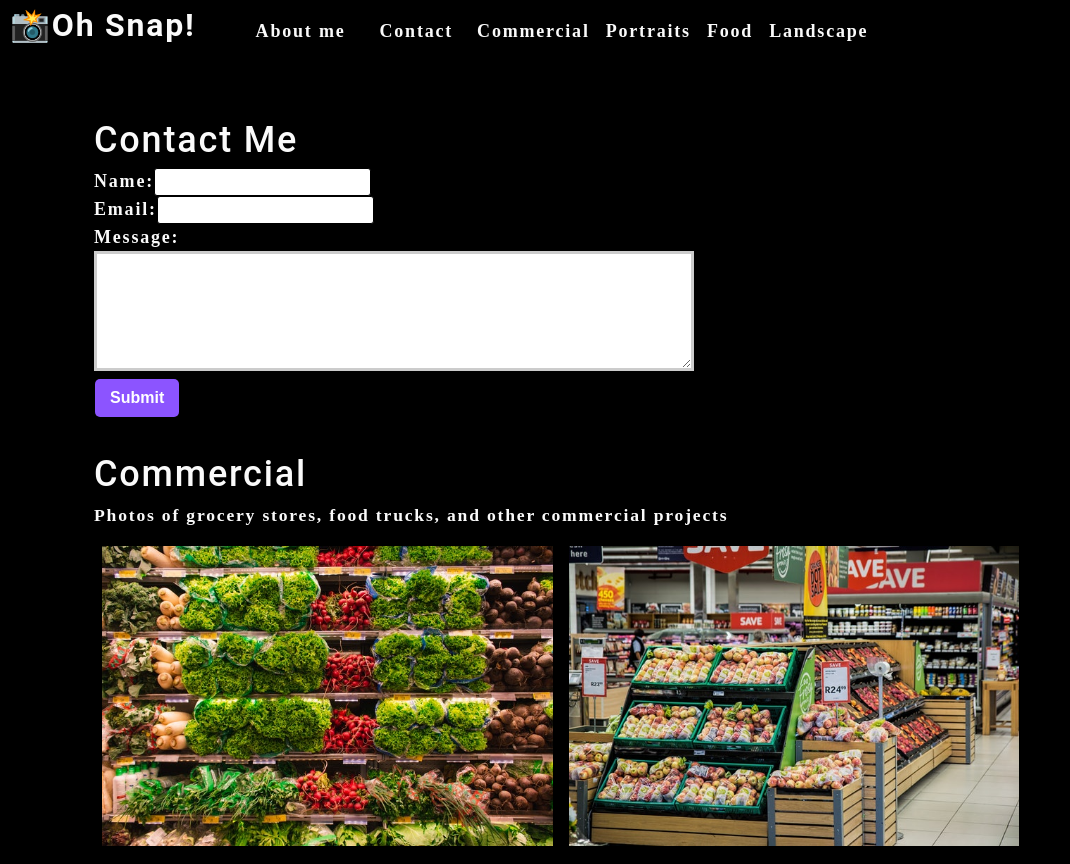
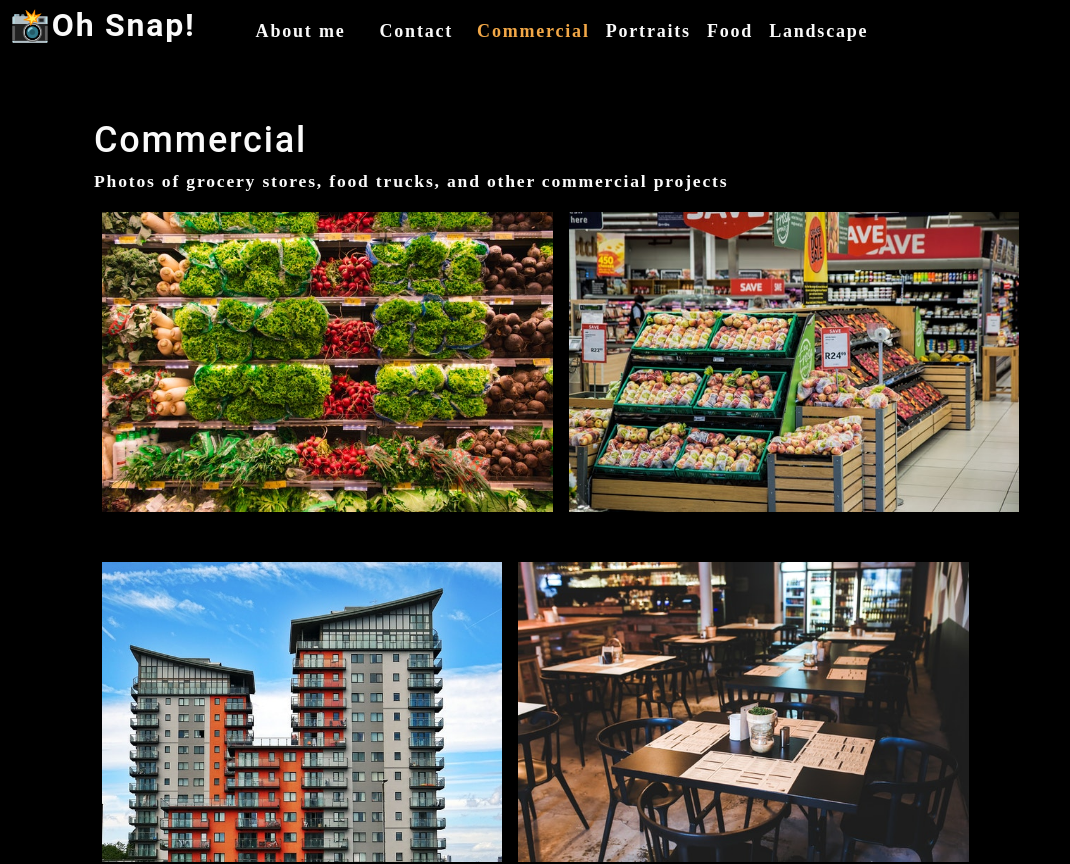
Before and after one commit to Brichardson117/photo-port, a React (Create React App) app: page / in a window 1280 px wide. Shown: the top 864 px of the page, without its empty margins (0-1070 px from the left). Built offline with nearby package versions, Linux system fonts and the light colour scheme.

Commit message:
contact component complete

```diff
--- a/src/App.js
+++ b/src/App.js
@@ -1,20 +1,24 @@
-import React, { useState } from 'react';
-import Nav from './componets/Nav';
-import About from './componets/About';
-import Gallery from './componets/Gallery';
-import ContactForm from './componets/Contact'
+import React, { useState } from "react";
+import Nav from "./componets/Nav";
+import About from "./componets/About";
+import Gallery from "./componets/Gallery";
+import ContactForm from "./componets/Contact";
 
 function App() {
   const [categories] = useState([
     {
-      name: 'commercial',
-      description: 'Photos of grocery stores, food trucks, and other commercial projects',
+      name: "commercial",
+      description:
+        "Photos of grocery stores, food trucks, and other commercial projects",
     },
-    { name: 'portraits', description: 'Portraits of people in my life' },
-    { name: 'food', description: 'Delicious delicacies' },
-    { name: 'landscape', description: 'Fields, farmhouses, waterfalls, and the beauty of nature' },
+    { name: "portraits", description: "Portraits of people in my life" },
+    { name: "food", description: "Delicious delicacies" },
+    {
+      name: "landscape",
+      description: "Fields, farmhouses, waterfalls, and the beauty of nature",
+    },
   ]);
-
+  const [contactSelected, setContactSelected] = useState(false);
   const [currentCategory, setCurrentCategory] = useState(categories[0]);
 
   return (
@@ -23,11 +27,19 @@
         categories={categories}
         setCurrentCategory={setCurrentCategory}
         currentCategory={currentCategory}
+        contactSelected={contactSelected}
+        setContactSelected={setContactSelected}
       ></Nav>
       <main>
-        <ContactForm></ContactForm>
-        <Gallery currentCategory={currentCategory}></Gallery>
-        <About></About>
+        {!contactSelected ? (
+          // <> and </> are shorthand abbreviations for <React.Fragment></React.Fragment>
+          <>
+            <Gallery currentCategory={currentCategory}></Gallery>
+            <About></About>
+          </>
+        ) : (
+          <ContactForm></ContactForm>
+        )}
       </main>
     </div>
   );
--- a/src/componets/Contact/index.js
+++ b/src/componets/Contact/index.js
@@ -1,4 +1,5 @@
 import React, { useState } from "react";
+import { validateEmail } from "../../utils/helpers";
 
 function ContactForm() {
   const [formState, setFormState] = useState({
@@ -6,16 +7,39 @@
     email: "",
     message: "",
   });
+
+  const [errorMessage, setErrorMessage] = useState("");
+
   const { name, email, message } = formState;
   function handleChange(e) {
-    setFormState({ ...formState, [e.target.name]: e.target.value });
+    if (e.target.name === "email") {
+      const isValid = validateEmail(e.target.value);
+      console.log(isValid);
+      if (!isValid) {
+        setErrorMessage("Your email is invalid.");
+      } else {
+        setErrorMessage();
+      }
+
+      if (!e.target.value) {
+        setErrorMessage(`${e.target.name} is required. `);
+      } else {
+        setErrorMessage("");
+      }
+    }
+
+    if (!errorMessage) {
+      setFormState({ ...formState, [e.target.name]: e.target.value });
+    }
+
+    console.log("errorMessage", errorMessage);
   }
-  console.log(formState);
-  function handleSubmit(e){
-      e.preventDefault();
-      console.log(formState)
+
+  function handleSubmit(e) {
+    e.preventDefault();
+    console.log(formState);
   }
-    return (
+  return (
     <section>
       <h1>Contact Me</h1>
       <form id="contact-form" onSubmit={handleSubmit}>
@@ -25,17 +49,33 @@
             type="text"
             name="name"
             defaultValue={name}
-            onChange={handleChange}
+            onBlur={handleChange}
           />
         </div>
         <div>
           <label htmlFor="email">Email:</label>
-          <input type="email" name="email" defaultValue={email} onChange={handleChange} />
+          <input
+            type="email"
+            name="email"
+            defaultValue={email}
+            onBlur={handleChange}
+          />
         </div>
         <div>
           <label htmlFor="messahe">Message:</label>
-          <textarea name="message" rows="5" defaultValue={message} onChange={handleChange} />
+          <textarea
+            name="message"
+            rows="5"
+            defaultValue={message}
+            onBlur={handleChange}
+          />
+          {errorMessage && (
+            <div>
+                <p className="error-text">{errorMessage}</p>
+            </div>
+        )}
         </div>
+
         <button type="submit">Submit</button>
       </form>
     </section>
--- a/src/componets/Nav/index.js
+++ b/src/componets/Nav/index.js
@@ -2,12 +2,15 @@
 import { capitalizeFirstLetter } from "../../utils/helpers";
 
 function Nav(props) {
-  const { categories = [], setCurrentCategory, currentCategory } = props;
+  const {
+    categories = [],
+    setCurrentCategory,
+    currentCategory,
+    contactSelected,
+    setContactSelected,
+  } = props;
 
-  const handleClick = (item) => {
-    console.log(item);
-    return item;
-  };
+
 
   return (
     <header className="flex-row px-1">
@@ -22,21 +25,22 @@
       <nav>
         <ul className="flex-row">
           <li className="mx-2">
-            <a data-testid="about" href="#about">
+            <a data-testid="about" href="#about" onClick={() => setContactSelected(false)}>
               About me
             </a>
           </li>
-          <li className={"mx-2"}>
-            <span onClick={() => handleClick("Contact")}>Contact</span>
+          <li className={`mx-2 ${contactSelected && 'navActive'}`}>
+            <span onClick={() => setContactSelected(true)}>Contact</span>
           </li>
           {categories.map((category) => (
             <li
-              className={`mx-1 ${currentCategory.name === category.name}`}
+              className={`mx-1 ${currentCategory.name === category.name && !contactSelected && `navActive`}`}
               key={category.name}
             >
               <span
                 onClick={() => {
                   setCurrentCategory(category);
+                  setContactSelected(false);
                 }}
               >
                 {capitalizeFirstLetter(category.name)}
--- a/src/index 3.css
+++ /dev/null
@@ -1,13 +0,0 @@
-body {
-  margin: 0;
-  font-family: -apple-system, BlinkMacSystemFont, 'Segoe UI', 'Roboto', 'Oxygen',
-    'Ubuntu', 'Cantarell', 'Fira Sans', 'Droid Sans', 'Helvetica Neue',
-    sans-serif;
-  -webkit-font-smoothing: antialiased;
-  -moz-osx-font-smoothing: grayscale;
-}
-
-code {
-  font-family: source-code-pro, Menlo, Monaco, Consolas, 'Courier New',
-    monospace;
-}
```
Also changed, not shown: src/App 2.css (deleted, +0 -38 lines).
